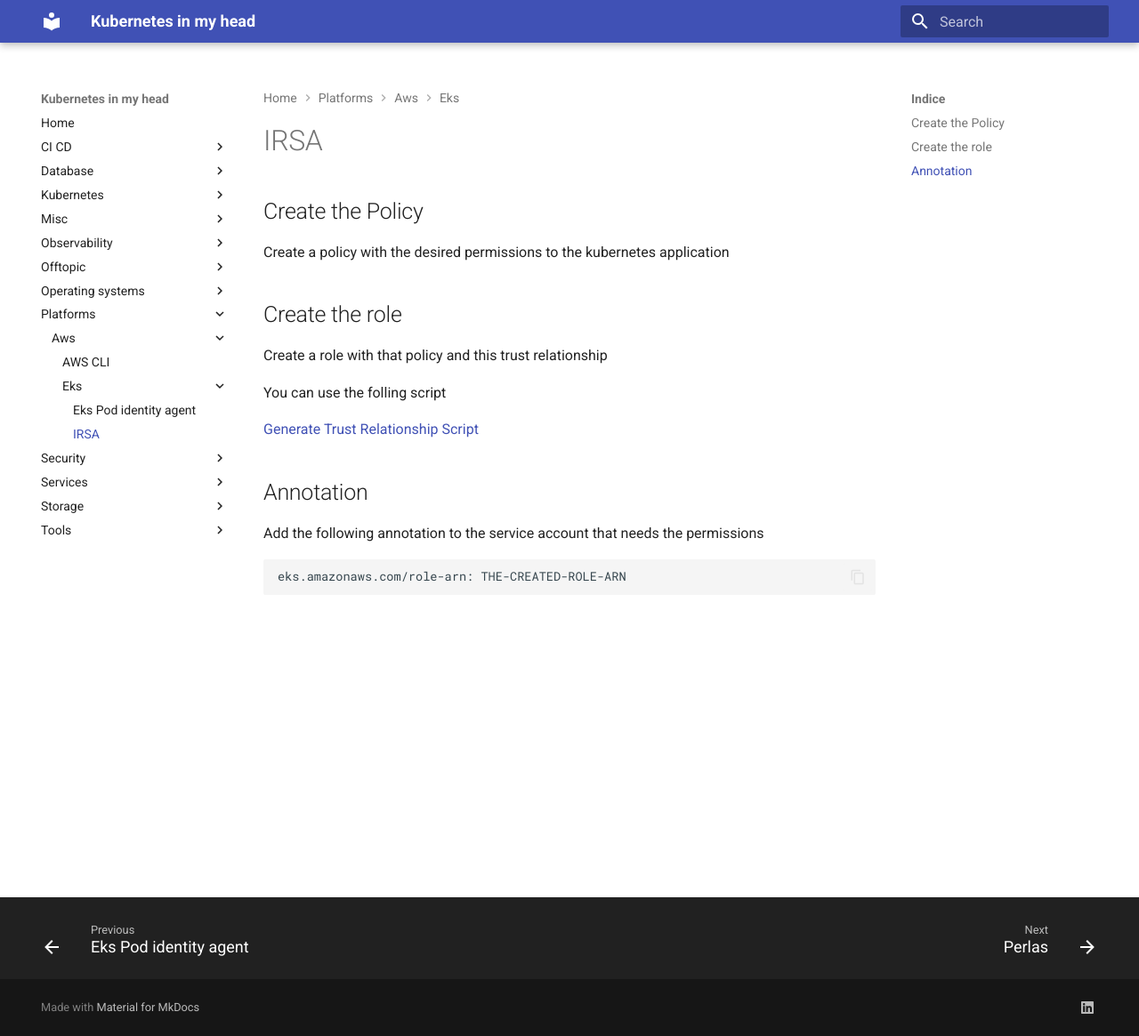
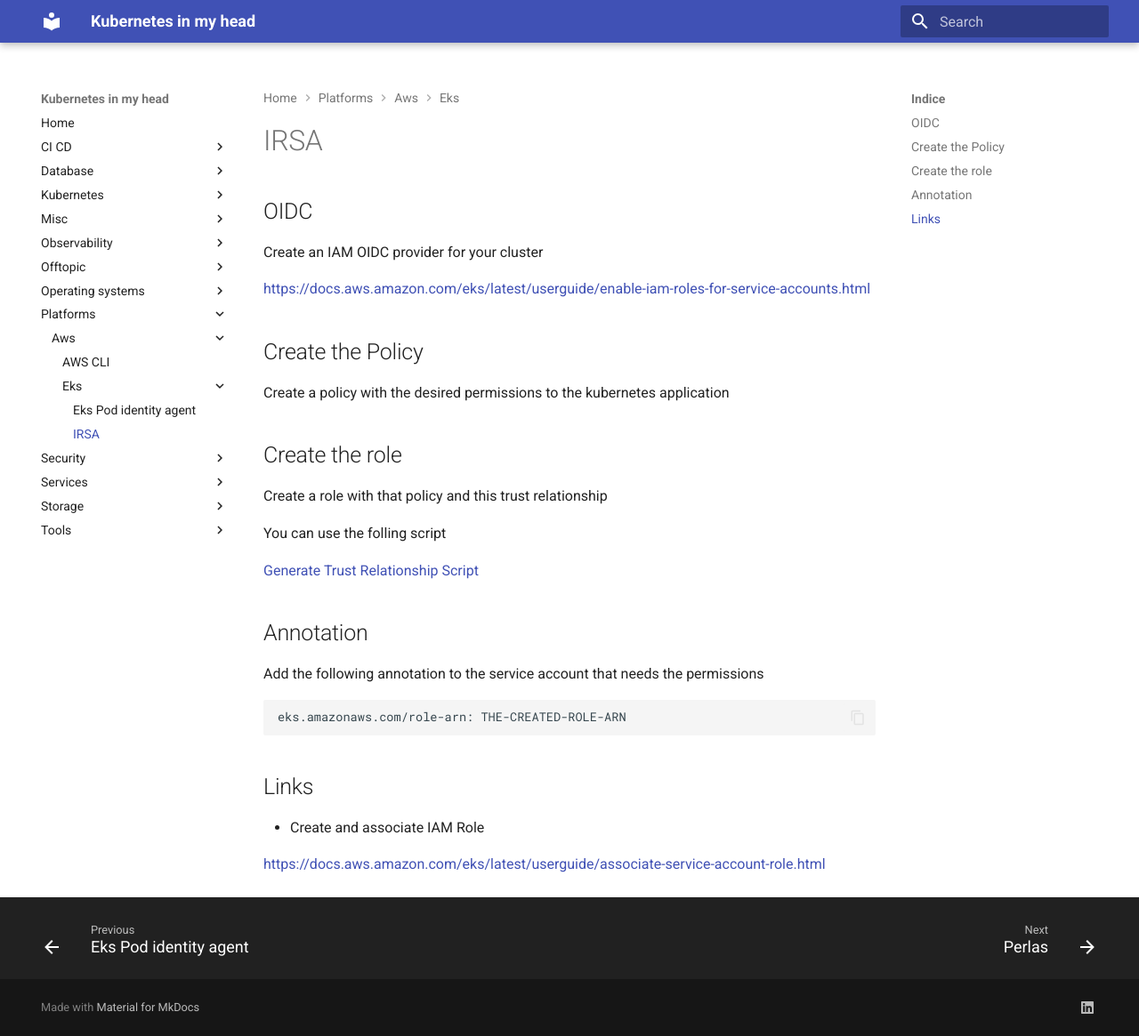
Before and after one commit to jorgelon/kubernetesinmyhead.net, an MkDocs documentation site: the page built from docs/platforms/aws/eks/irsa.md, in a window 1280 px wide and 1165 px high. Shown: the whole window at 89% size. Built offline with MkDocs 1.6.1 and Material for MkDocs 9.7.7, drawn with Linux system fonts in a browser that asks for light colours.

Commit message:
update info

````diff
--- a/docs/platforms/aws/eks/irsa.md
+++ b/docs/platforms/aws/eks/irsa.md
@@ -1,4 +1,10 @@
 # IRSA
+
+## OIDC
+
+Create an IAM OIDC provider for your cluster
+
+<https://docs.aws.amazon.com/eks/latest/userguide/enable-iam-roles-for-service-accounts.html>
 
 ## Create the Policy
 
@@ -19,3 +25,9 @@ Add the following annotation to the service account that needs the permissions
 ```txt
 eks.amazonaws.com/role-arn: THE-CREATED-ROLE-ARN
 ```
+
+## Links
+
+- Create and associate IAM Role
+
+<https://docs.aws.amazon.com/eks/latest/userguide/associate-service-account-role.html>
````
Also changed, not shown: 1 other file.
